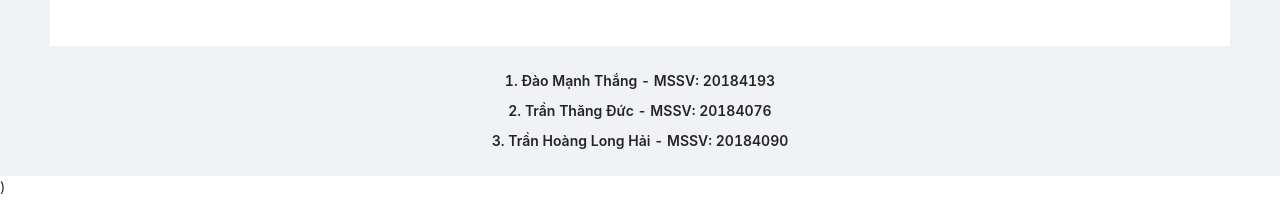
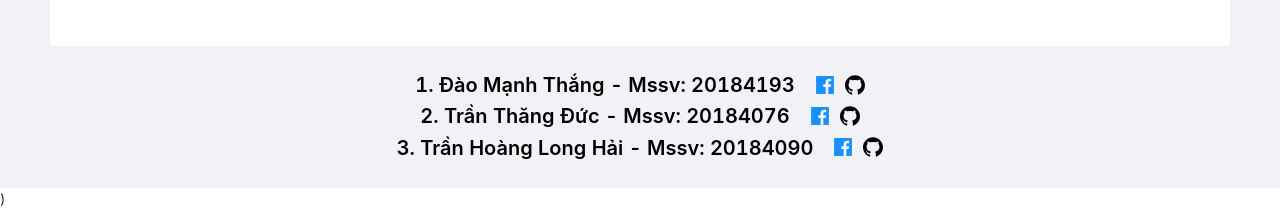
Before and after one commit to tranhoanglonghai2k/Project-Web-Frontend, a React (Create React App) app in the folder frontend/: page /myinfo/mycomment in a window 1280 px wide. Shown: the part 1072-1282 px from the top of the page. Built offline with nearby package versions, Linux system fonts and the light colour scheme; no server answers.

Commit message:
css footer

```diff
--- a/frontend/src/pages/Footer/Footer.css
+++ b/frontend/src/pages/Footer/Footer.css
@@ -0,0 +1,26 @@
+.hover-underline-animation {
+  display: inline-block;
+  position: relative;
+  color: #000000;
+}
+.hover-underline-animation::after {
+  content: "";
+  position: absolute;
+  width: 100%;
+  transform: scaleX(0);
+  height: 2px;
+  bottom: 0;
+  left: 0;
+  background-color: #0087ca;
+  transform-origin: bottom right;
+  transition: transform 0.25s ease-out;
+}
+.hover-underline-animation:hover::after {
+  transform: scaleX(1);
+  transform-origin: bottom left;
+}
+
+.github-link {
+  color: #000 !important;
+  text-decoration: none;
+}
--- a/frontend/src/pages/Footer/Footer.js
+++ b/frontend/src/pages/Footer/Footer.js
@@ -1,5 +1,7 @@
 import React from "react";
 import { Layout, Typography, Space } from "antd";
+import { FacebookFilled, GithubFilled } from "@ant-design/icons";
+import "./Footer.css";
 
 function Footer() {
   const { Footer } = Layout;
@@ -10,9 +12,88 @@ function Footer() {
       <Layout>
         <Footer style={{ textAlign: "center" }}>
           <Space direction="vertical">
-            <Text strong>1. Đào Mạnh Thắng - MSSV: 20184193</Text>
-            <Text strong>2. Trần Thăng Đức - MSSV: 20184076</Text>
-            <Text strong>3. Trần Hoàng Long Hải - MSSV: 20184090</Text>
+            <div className="text-footer">
+              <div className="footer-item mga">
+                <Text strong>
+                  <span
+                    style={{ fontSize: "20px" }}
+                    className="hover-underline-animation"
+                  >
+                    1. Đào Mạnh Thắng - Mssv: 20184193
+                  </span>
+                  <a
+                    href="https://www.facebook.com/BFFLei"
+                    title="Facebook cá nhân"
+                    target="_blank"
+                  >
+                    <FacebookFilled className="icon-default mgl-20" />
+                  </a>
+
+                  <a
+                    href="https://github.com/ThangDao0611"
+                    title="Github cá nhân"
+                    target="_blank"
+                    className="github-link"
+                  >
+                    <GithubFilled className="icon-default mgl-10" />
+                  </a>
+                </Text>
+              </div>
+
+              <div className="footer-item mga">
+                <Text strong>
+                  <span
+                    style={{ fontSize: "20px" }}
+                    className="hover-underline-animation"
+                  >
+                    2. Trần Thăng Đức - Mssv: 20184076
+                  </span>
+                  <a
+                    href="https://www.facebook.com/DucTran2x"
+                    title="Facebook cá nhân"
+                    target="_blank"
+                  >
+                    <FacebookFilled className="icon-default mgl-20" />
+                  </a>
+
+                  <a
+                    href="https://github.com/tranthangduc"
+                    title="Github cá nhân"
+                    target="_blank"
+                    className="github-link"
+                  >
+                    <GithubFilled className="icon-default mgl-10" />
+                  </a>
+                </Text>
+              </div>
+
+              <div className="footer-item mga">
+                <Text strong>
+                  <span
+                    style={{ fontSize: "20px" }}
+                    className="hover-underline-animation"
+                  >
+                    3. Trần Hoàng Long Hải - Mssv: 20184090
+                  </span>
+                  <a
+                    href="https://www.facebook.com/tranhoanglonghai"
+                    title="Facebook cá nhân"
+                    target="_blank"
+                  >
+                    <FacebookFilled className="icon-default mgl-20" />
+                  </a>
+
+                  <a
+                    href="https://github.com/tranhoanglonghai2k"
+                    title="Github cá nhân"
+                    target="_blank"
+                    className="github-link"
+                  >
+                    <GithubFilled className="icon-default mgl-10" />
+                  </a>
+                </Text>
+              </div>
+            </div>
           </Space>
         </Footer>
       </Layout>
```
